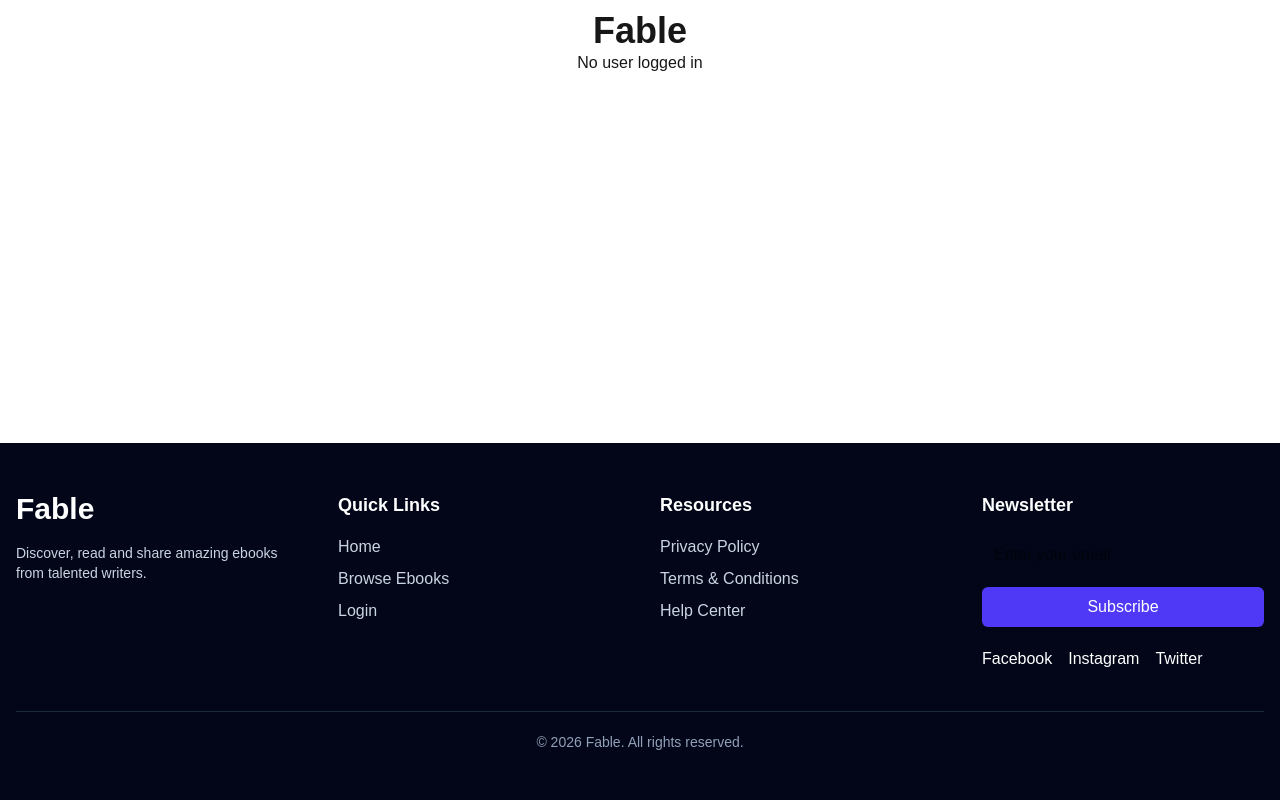
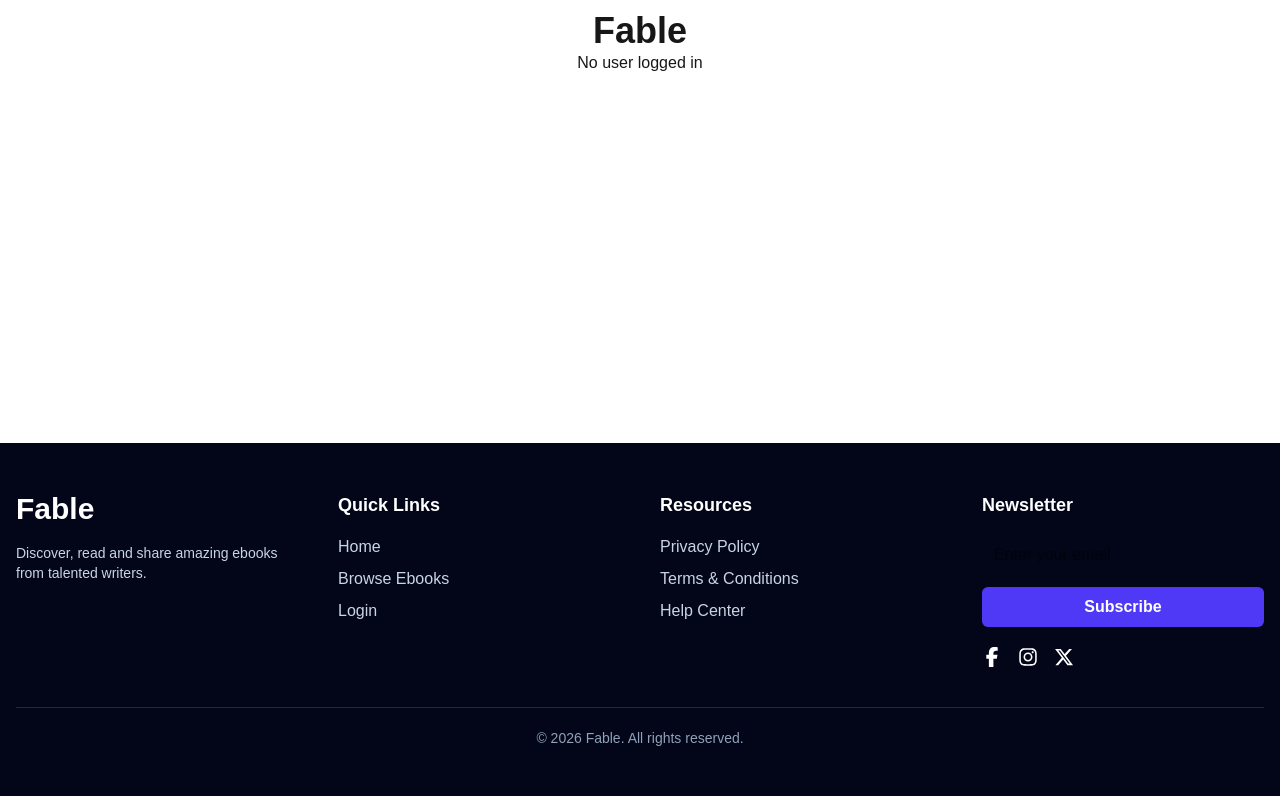
Before and after one commit to meheroon/fable-client, a Next.js app: page / in a window 1280 px wide. Shown: the part 426-1226 px from the top of the page. Built offline with nearby package versions, Linux system fonts and the light colour scheme; no server answers.

Commit message:
Add footer resources profile navbar and scroll controls

```diff
--- /dev/null
+++ b/app/help-center/page.jsx
@@ -0,0 +1,10 @@
+export default function HelpCenterPage() {
+  return (
+    <section className="mx-auto max-w-4xl px-6 py-16">
+      <h1 className="text-4xl font-bold">Help Center</h1>
+      <p className="mt-4 text-slate-600">
+        Need help? Contact support for login, ebook purchase, bookmark or writer publishing issues.
+      </p>
+    </section>
+  );
+}
--- a/app/layout.js
+++ b/app/layout.js
@@ -3,6 +3,8 @@ import "./globals.css";
 import AuthProvider from "@/provider/AuthProvider";
 import Navbar from "@/components/shared/Navbar";
 import Footer from "@/components/shared/Footer";
+
+import ScrollButtons from "@/components/shared/ScrollButtons";
 
 const geistSans = Geist({
   variable: "--font-geist-sans",
@@ -30,6 +32,7 @@ export default function RootLayout({ children }) {
         <AuthProvider>
           <Navbar />
           <main className="flex-1">{children}</main>
+          <ScrollButtons />
           <Footer />
         </AuthProvider>
       </body>
--- /dev/null
+++ b/app/privacy-policy/page.jsx
@@ -0,0 +1,10 @@
+export default function PrivacyPolicyPage() {
+  return (
+    <section className="mx-auto max-w-4xl px-6 py-16">
+      <h1 className="text-4xl font-bold">Privacy Policy</h1>
+      <p className="mt-4 text-slate-600">
+        Fable respects user privacy. We collect account, ebook, bookmark and purchase data only to provide platform features.
+      </p>
+    </section>
+  );
+}
--- /dev/null
+++ b/app/terms-conditions/page.jsx
@@ -0,0 +1,10 @@
+export default function TermsConditionsPage() {
+  return (
+    <section className="mx-auto max-w-4xl px-6 py-16">
+      <h1 className="text-4xl font-bold">Terms & Conditions</h1>
+      <p className="mt-4 text-slate-600">
+        By using Fable, users agree to follow platform rules, respect writer content and use payment features responsibly.
+      </p>
+    </section>
+  );
+}
--- a/components/shared/Footer.jsx
+++ b/components/shared/Footer.jsx
@@ -1,12 +1,11 @@
 import Link from "next/link";
-// import { FacebookIcon, InstagramIcon, TwitterIcon } from "lucide-react";
+import { FaFacebookF, FaInstagram, FaXTwitter } from "react-icons/fa6";
 
 export default function Footer() {
   return (
     <footer className="mt-auto bg-slate-950 text-white">
       <div className="mx-auto max-w-7xl px-4 py-12">
         <div className="grid gap-10 md:grid-cols-4">
-          {/* Brand */}
           <div>
             <h2 className="text-3xl font-bold">Fable</h2>
             <p className="mt-4 text-sm text-slate-300">
@@ -14,58 +13,35 @@ export default function Footer() {
             </p>
           </div>
 
-          {/* Quick Links */}
           <div>
             <h3 className="mb-4 text-lg font-semibold">Quick Links</h3>
             <ul className="space-y-2 text-slate-300">
-              <li>
-                <Link href="/">Home</Link>
-              </li>
-              <li>
-                <Link href="/browse">Browse Ebooks</Link>
-              </li>
-              <li>
-                <Link href="/login">Login</Link>
-              </li>
+              <li><Link href="/">Home</Link></li>
+              <li><Link href="/browse">Browse Ebooks</Link></li>
+              <li><Link href="/login">Login</Link></li>
             </ul>
           </div>
 
-          {/* Resources */}
           <div>
             <h3 className="mb-4 text-lg font-semibold">Resources</h3>
             <ul className="space-y-2 text-slate-300">
-              <li>
-                <Link href="#">Privacy Policy</Link>
-              </li>
-              <li>
-                <Link href="#">Terms & Conditions</Link>
-              </li>
-              <li>
-                <Link href="#">Help Center</Link>
-              </li>
+              <li><Link href="/privacy-policy">Privacy Policy</Link></li>
+              <li><Link href="/terms-conditions">Terms & Conditions</Link></li>
+              <li><Link href="/help-center">Help Center</Link></li>
             </ul>
           </div>
 
-          {/* Newsletter */}
           <div>
             <h3 className="mb-4 text-lg font-semibold">Newsletter</h3>
+            <input className="w-full rounded-md px-3 py-2 text-black" placeholder="Enter your email" />
+            <button className="mt-3 w-full rounded-md bg-indigo-600 px-4 py-2 font-semibold">
+              Subscribe
+            </button>
 
-            <div className="flex flex-col gap-3">
-              <input
-                type="email"
-                placeholder="Enter your email"
-                className="rounded-md px-3 py-2 text-black outline-none"
-              />
-
-              <button className="rounded-md bg-indigo-600 px-4 py-2 font-medium hover:bg-indigo-700">
-                Subscribe
-              </button>
-            </div>
-
-            <div className="mt-5 flex gap-4">
-                <span>Facebook</span>
-                <span>Instagram</span>
-                <span>Twitter</span>
+            <div className="mt-5 flex gap-4 text-xl">
+              <a href="https://facebook.com" target="_blank"><FaFacebookF /></a>
+              <a href="https://instagram.com" target="_blank"><FaInstagram /></a>
+              <a href="https://x.com" target="_blank"><FaXTwitter /></a>
             </div>
           </div>
         </div>
--- a/components/shared/Navbar.jsx
+++ b/components/shared/Navbar.jsx
@@ -55,6 +55,12 @@ const navLinks = [
             </Link>
           ))}
 
+          {user && (
+            <span className="text-sm font-semibold text-slate-700">
+              Hi, {user.displayName || user.email}
+            </span>
+          )}
+
           {user ? (
             <button
               onClick={handleLogout}
@@ -91,6 +97,12 @@ const navLinks = [
               </Link>
             ))}
 
+            {user && (
+              <span className="text-sm font-semibold text-slate-700">
+                Hi, {user.displayName || user.email}
+              </span>
+            )}
+
             {user ? (
               <button onClick={handleLogout} className="text-left">
                 Logout
--- /dev/null
+++ b/components/shared/ScrollButtons.jsx
@@ -0,0 +1,26 @@
+"use client";
+
+import { useEffect, useState } from "react";
+
+export default function ScrollButtons() {
+  const [show, setShow] = useState(false);
+
+  useEffect(() => {
+    const handleScroll = () => setShow(window.scrollY > 300);
+    window.addEventListener("scroll", handleScroll);
+    return () => window.removeEventListener("scroll", handleScroll);
+  }, []);
+
+  if (!show) return null;
+
+  return (
+    <div className="fixed bottom-6 right-6 z-50 flex flex-col gap-2">
+      <button onClick={() => window.scrollTo({ top: 0, behavior: "smooth" })} className="rounded-full bg-indigo-600 px-4 py-2 text-white">
+        ↑
+      </button>
+      <button onClick={() => window.scrollTo({ top: document.body.scrollHeight, behavior: "smooth" })} className="rounded-full bg-slate-900 px-4 py-2 text-white">
+        ↓
+      </button>
+    </div>
+  );
+}
--- a/package.json
+++ b/package.json
@@ -18,6 +18,7 @@
     "react": "19.2.4",
     "react-dom": "19.2.4",
     "react-hot-toast": "^2.6.0",
+    "react-icons": "^5.6.0",
     "recharts": "^3.8.1",
     "sweetalert2": "^11.26.25"
   },
```
Also changed, not shown: 1 other file (tests, documents, lock files or other folders).
